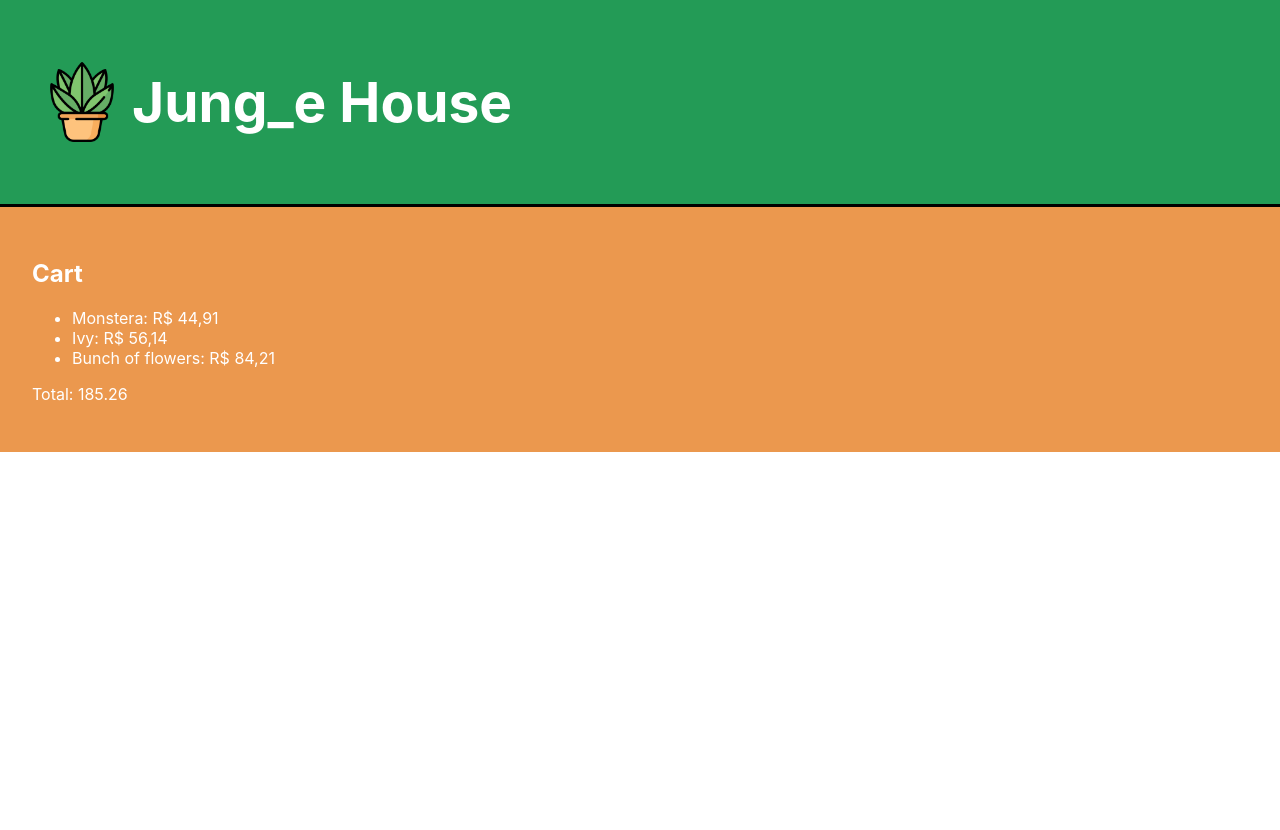
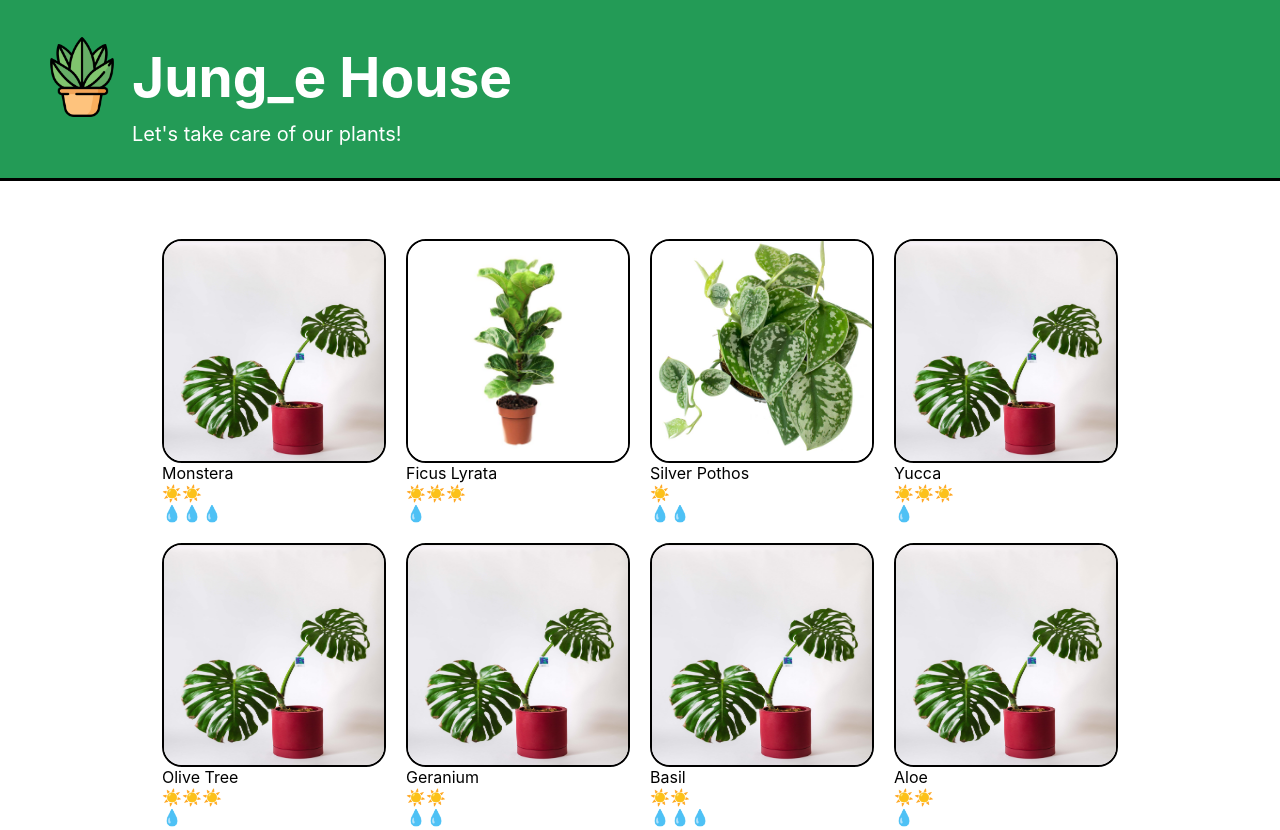
Before and after one commit to rebeca-vc/jung_e-house, a React app: page / in a window 1280 px wide. Shown: the top 830 px of the page. Before the commit the page ends 800 px from the top, so only its background shows below. Built offline with nearby package versions, Linux system fonts and the light colour scheme.

Commit message:
Dealing with Props

```diff
--- a/package.json
+++ b/package.json
@@ -8,7 +8,7 @@
     "@testing-library/user-event": "^13.5.0",
     "react": "^18.2.0",
     "react-dom": "^18.2.0",
-    "react-scripts": "5.0.1",
+    "react-scripts": "^5.0.1",
     "web-vitals": "^2.1.4"
   },
   "scripts": {
--- a/src/components/App.js
+++ b/src/components/App.js
@@ -1,9 +1,11 @@
 import Banner from "./Banner";
 import Cart from "./Cart";
+import ShoppingList from "./ShoppingList";
 
 const App = () => {
   return (<div>
   <Banner />
+  <ShoppingList />
   <Cart />
   </div>);
 }
--- a/src/components/Banner.js
+++ b/src/components/Banner.js
@@ -1,13 +1,20 @@
 import "./style/Banner.css";
 import logo from "../assets/logo.png";
+import Recommendation from "./Recommendation.js";
 
 const Banner = () => {
     const title = "Jung_e House"
     return (
-    <div class="jh-banner">
-    <img src={logo} class="jh-logo"></img>
-    <h1 class="jh-title">{title}</h1>
-    </div>);
+    <div className="jh-banner">
+        <div className="jh-banner-logo">
+            <img src={logo} className="jh-logo"></img>
+            <h1 className="jh-title">{title}</h1>
+        </div>
+        <div className="jh-subtitle">
+            <Recommendation />
+        </div>
+    </div>
+    );
 
 }
 
--- /dev/null
+++ b/src/components/CareScale.js
@@ -0,0 +1,22 @@
+const CareScale = (props) => {
+    // Old way to declare:
+    // const scaleValue = props.scaleValue;
+    // const careType = props.careType;
+
+    // New (and shortly) way to get the values from the props:
+    const {scaleValue, careType} = props
+    const scaleEmoji = careType === "light" ? '☀️' : '💧'
+
+    const range = [1, 2, 3]
+
+    return (
+    <div>
+        { range.map((rangeElem) =>
+            // scaleValue >= rangeElem ? careType === "light" ? <span key={rangeElem.toString()}>☀️</span> : <span key={rangeElem.toString()}>💧</span> : null
+            scaleValue >= rangeElem ? <span key={rangeElem.toString()}>{scaleEmoji}</span> : null
+        )}
+    </div>
+    );
+}
+
+export default CareScale;
--- a/src/components/Cart.js
+++ b/src/components/Cart.js
@@ -5,7 +5,8 @@ const Cart = () => {
     let ivy = 56.14;
     let bunch = 84.21;
     let total = monster + ivy + bunch;
-    return (<div class="jh-cart">
+
+    return (<div className="jh-cart">
           <h2>Cart</h2>
           <ul>
             <li>Monstera: R$ {monster.toString().replace('.', ',')}</li>
--- /dev/null
+++ b/src/components/PlantItem.js
@@ -0,0 +1,21 @@
+import CareScale from "./CareScale";
+import "./style/PlantItem.css"
+
+const PlantItem = ({ id, cover, name, water, light }) => {
+
+    return(
+        // Old thing
+        //  {isBestSale && <span>🔥</span>}
+
+        <li key={id} className='jh-plant-item'>
+            <img className='jh-plant-item-cover' src={cover} alt={`${name} cover`}/>
+            {name}
+            <div>
+                <CareScale careType="light" scaleValue={light} />
+                <CareScale careType="water" scaleValue={water} />
+            </div>
+        </li>
+    )
+}
+
+export default PlantItem
--- /dev/null
+++ b/src/components/Recommendation.js
@@ -0,0 +1,11 @@
+const Recommendation = () => {
+    const month = new Date().getMonth();
+    const isSpring = month >= 9 && month <= 12;
+
+    if (isSpring){
+        return <div>It's Spring, time to repot!!</div>
+    }
+    return <div>Let's take care of our plants! </div>
+}
+
+export default Recommendation;
--- /dev/null
+++ b/src/components/ShoppingList.js
@@ -0,0 +1,36 @@
+import { plantList } from "../datas/plantList";
+import PlantItem from "./PlantItem";
+import "./style/ShoppingList.css";
+
+const ShoppingList = () => {
+    // const categories = plantList.reduce(
+    //     (catlist, plant) =>
+    //         catlist.includes(plant.category) ? catlist : catlist.concat(plant.category),
+    //         []
+    // )
+        // console.log(categories)
+
+    return (
+        // <div>
+        //     {/* <div style={{display: "flex", padding: 20, alignContent: "center", justifyContent: "center"}}>
+        //         {categories.map((cat) => (
+        //             <div key={cat} style={{margin: 20}}> {cat} </div>
+        //         ))} */}
+        //     </div>
+        <div>
+            <ul className="jh-plant-list">
+                {plantList.map(({ id, cover, name, water, light }) => (
+                    <PlantItem
+                        id={id}
+                        cover={cover}
+                        name={name}
+                        water={water}
+                        light={light}
+                    />
+                ))}
+            </ul>
+        </div>
+    );
+}
+
+export default ShoppingList;
--- a/src/components/style/Banner.css
+++ b/src/components/style/Banner.css
@@ -1,13 +1,21 @@
 .jh-banner {
     display: flex;
-    align-items: center;
-    justify-content: start;
+    flex-wrap: wrap;
+    flex-direction: column;
 
     background-color: #239B56;
+    padding: 32px;
+    border-bottom: solid 3px black;
+}
+
+.jh-banner-logo {
     color: white;
     text-align: right;
-    padding: 32px;
-    border-bottom: solid 3px black;
+
+    display: flex;
+    align-items: center;
+    justify-content: flex-start;
+    height: 90px;
 }
 
 .jh-title {
@@ -19,3 +27,13 @@
     width:  80px;
     padding: 10px;
 }
+
+.jh-subtitle {
+    color: white;
+    text-align: right;
+    font-size: 20px;
+
+    display: flex;
+    padding-left: 100px;
+    align-items: flex-start;
+}
--- /dev/null
+++ b/src/components/style/PlantItem.css
@@ -0,0 +1,15 @@
+.jh-plant-item-cover {
+	height: 220px;
+	width: 220px;
+	border-radius: 20px;
+    border: 2px solid black;
+}
+
+.jh-plant-item {
+	margin: 10px;
+	display: flex;
+	align-items: flex-start;
+	justify-content: center;
+	flex-direction: column;
+	text-transform: capitalize;
+}
--- /dev/null
+++ b/src/components/style/ShoppingList.css
@@ -0,0 +1,8 @@
+.jh-plant-list {
+	list-style-type: none;
+    justify-content: center;
+	padding: 32px;
+	display: flex;
+	flex-wrap: wrap;
+	/* max-width: 800px; */
+}
--- /dev/null
+++ b/src/datas/plantList.js
@@ -0,0 +1,87 @@
+import monstera from '../assets/monstera.jpg'
+import ficus_lyrata from '../assets/ficus-lyrata.jpg'
+import silver_pothos from '../assets/silver-pothos.jpg'
+
+export const plantList = [
+	{
+		name: 'monstera',
+		category: 'classic',
+		id: '1ed',
+        isBestSale: true,
+		light: 2,
+		water: 3,
+		cover: monstera
+	},
+	{
+		name: 'ficus lyrata',
+		category: 'classic',
+		id: '2ab',
+        isBestSale: false,
+		light: 3,
+		water: 1,
+		cover: ficus_lyrata
+	},
+	{
+		name: 'silver pothos',
+		category: 'classic',
+		id: '3sd',
+        isBestSale: true,
+		light: 1,
+		water: 2,
+		cover: silver_pothos
+	},
+	{
+		name: 'yucca',
+		category: 'classic',
+		id: '4kk',
+        isBestSale: true,
+		light: 3,
+		water: 1,
+		cover: monstera
+	},
+	{
+		name: 'olive tree',
+		category: 'exterior',
+		id: '5pl',
+        isBestSale: false,
+		light: 3,
+		water: 1,
+		cover: monstera
+	},
+	{
+		name: 'geranium',
+		category: 'exterior',
+		id: '6uo',
+        isBestSale: true,
+		light: 2,
+		water: 2,
+		cover: monstera
+	},
+	{
+		name: 'basil',
+		category: 'exterior',
+		id: '7ie',
+        isBestSale: false,
+		light: 2,
+		water: 3,
+		cover: monstera
+	},
+	{
+		name: 'aloe',
+		category: 'succulent',
+		id: '8fp',
+        isBestSale: false,
+		light: 2,
+		water: 1,
+		cover: monstera
+	},
+	{
+		name: 'succulent',
+		category: 'succulent',
+		id: '9vn',
+        isBestSale: false,
+		light: 2,
+		water: 1,
+		cover: monstera
+	}
+]
```
Also changed, not shown: src/assets/ficus-lyrata.jpg (added), src/assets/monstera.jpg (added), src/assets/silver-pothos.jpg (added), 5 other files.
